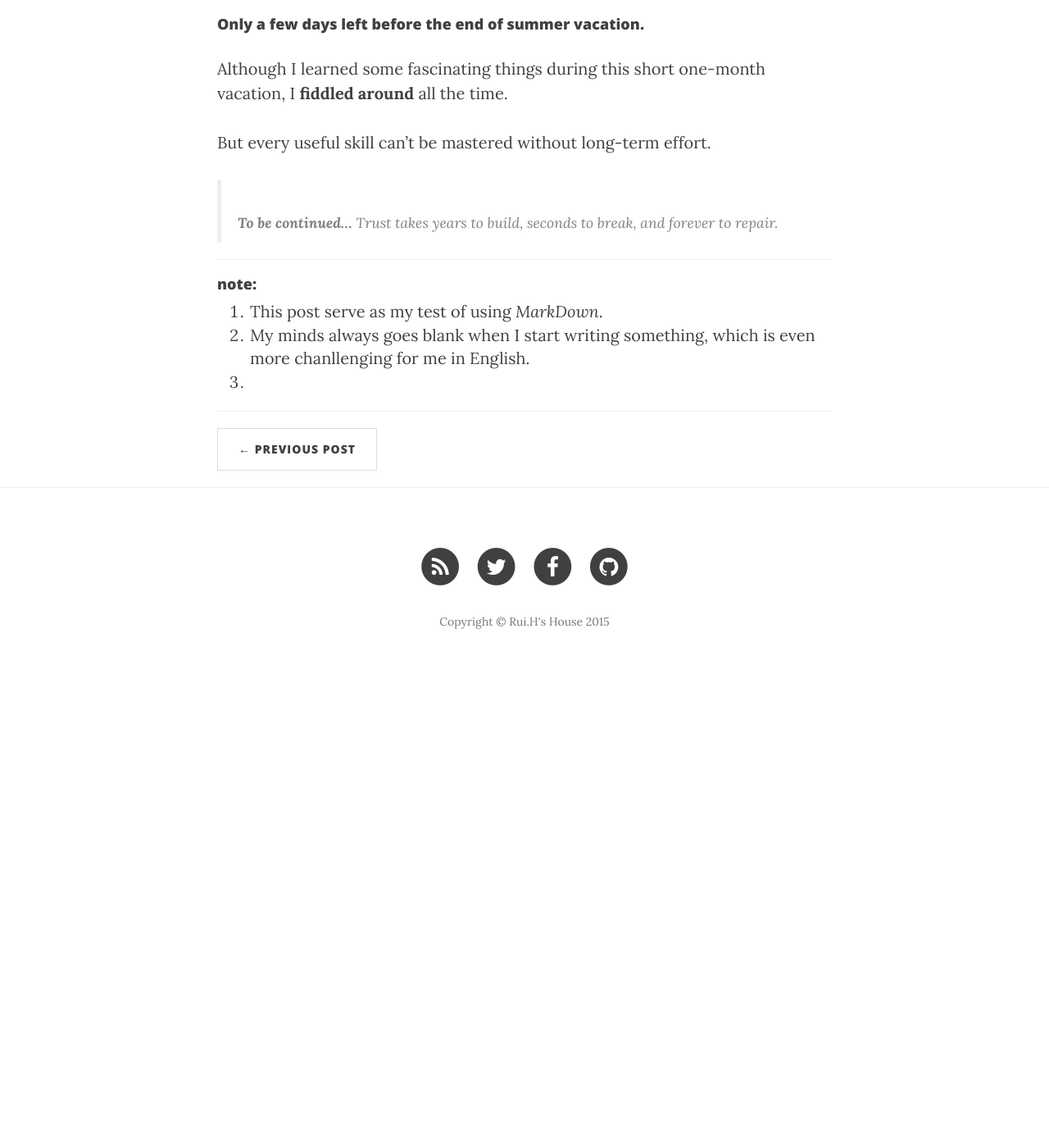
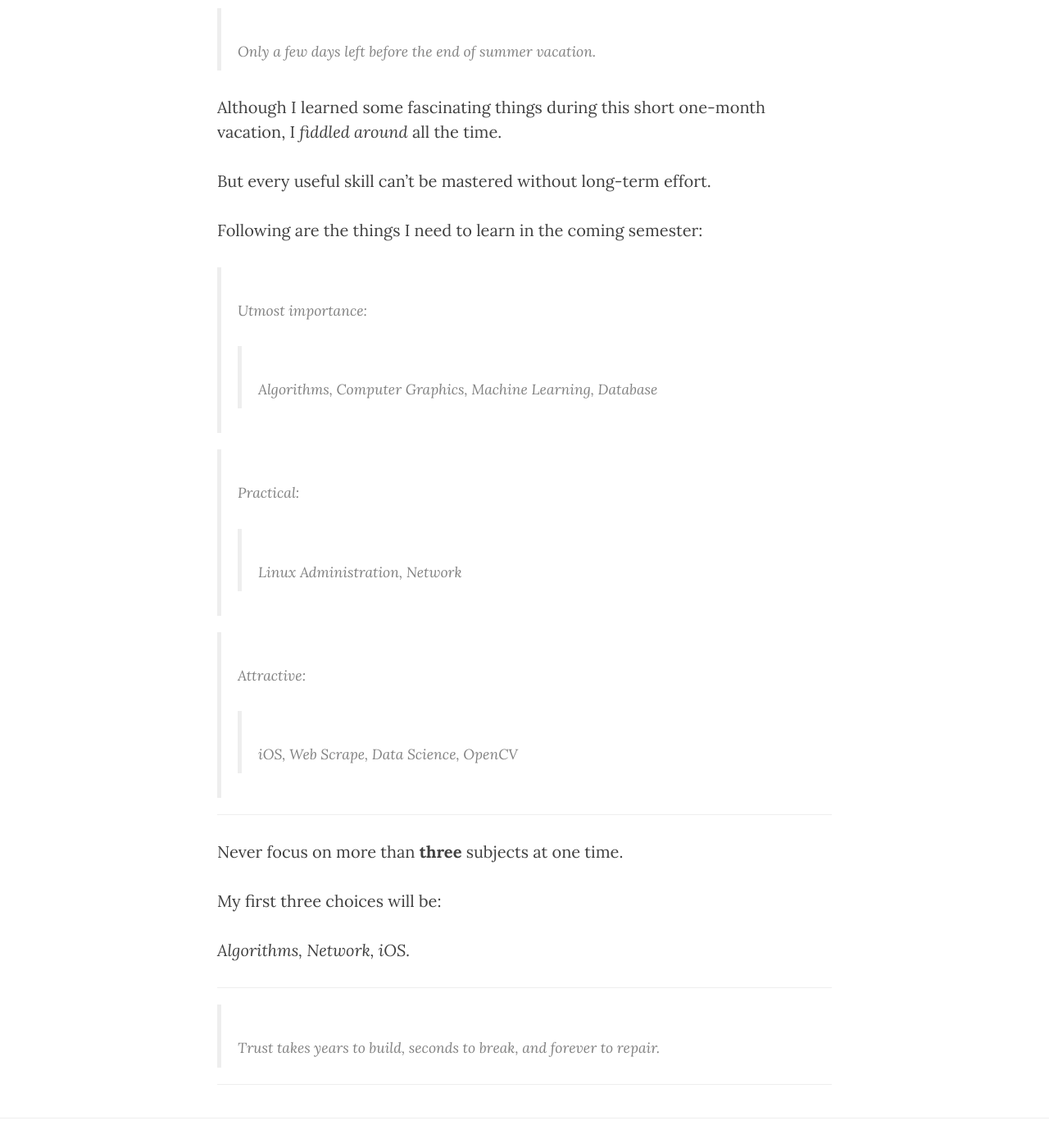
Before and after one commit to HRLTY/hrlty.github.io, a Jekyll site: the page built from _posts/2015-09-08-school-is-coming.markdown, in a window 1280 px wide and 1400 px high, scrolled down 516 px. Shown: the whole window at 82% size. Built offline with Jekyll 4.4.1, drawn with Linux system fonts in a browser that asks for light colours; nearby versions of some CDN libraries; comment, search, counter and statistics services are not loaded; before the commit the page ends 1350 px from its top, so only the background shows below that.

Commit message:
first post

```diff
--- a/_config.yml
+++ b/_config.yml
@@ -2,7 +2,7 @@
 title: Rui.H's House
 header-img: img/home-bg.jpg
 email: huangrui27@icloud.com
-description: "Initial release"
+description: "Rui.H's House"
 baseurl: ""
 url: "http://hrlty.github.io/"
 twitter_username: ShrekTheWizard
--- a/_layouts/post.html
+++ b/_layouts/post.html
@@ -41,7 +41,21 @@ layout: default
                     </li>
                     {% endif %}
                 </ul>
+                        <div id="disqus_thread"></div>
+<script type="text/javascript">
+  /* * * CONFIGURATION VARIABLES * * */
+  var disqus_shortname = 'ruih';
 
+  /* * * DON'T EDIT BELOW THIS LINE * * */
+  (function() {
+          var dsq = document.createElement('script'); dsq.type =
+  'text/javascript'; dsq.async = true;
+  dsq.src = '//' + disqus_shortname + '.disqus.com/embed.js';
+          (document.getElementsByTagName('head')[0] ||
+  document.getElementsByTagName('body')[0]).appendChild(dsq);
+  })();
+</script>
+<noscript>Please enable JavaScript to view the <a href="https://disqus.com/?ref_noscript" rel="nofollow">comments powered by Disqus.</a></noscript>
             </div>
         </div>
     </div>
--- a/_posts/2015-09-08-school-is-coming.markdown
+++ b/_posts/2015-09-08-school-is-coming.markdown
@@ -5,28 +5,46 @@ subtitle:   "Another fruitless summer passed."
 date:       2015-09-08 3:26:00
 author:     "Rui.H"
 header-img: "img/x60-post.jpg"
+published:  true
 ---
 
 
-
-
-####Only a few days left before the end of summer vacation.
+>    Only a few days left before the end of summer vacation.
 
 Although I learned some fascinating things during this short one-month
-vacation, I __fiddled around__ all the time.
+vacation, I _fiddled around_ all the time.
 
 But every useful skill can't be mastered without long-term effort.
 
+Following are the things I need to learn in the coming semester:
 
->**To be continued...**
->  Trust takes years to build, seconds to break, and forever to
->  repair.
+>  Utmost importance:
 >
+>> Algorithms,
+>> Computer Graphics,
+>> Machine Learning,
+>> Database
+
+> Practical:
+>
+>> Linux Administration,
+>> Network
+
+> Attractive:
+>
+>> iOS,
+>> Web Scrape,
+>> Data Science,
+>> OpenCV
+
+----------
+Never focus on more than **three** subjects at one time.
+
+My first three choices will be:
+
+_Algorithms, Network, iOS._
+
 
 ----------
 
-#### note:
-1. This post serve as my test of using *MarkDown*.
-2. My minds always goes blank when I start writing something, which is
-even more chanllenging for me in English.
-3.
+> _Trust takes years to build, seconds to break, and forever to repair._
--- a/index.html
+++ b/index.html
@@ -1,6 +1,6 @@
 ---
 layout: page
-description: "This is not my home"
+description: "A Blog About My Life"
 ---
 
 {% for post in paginator.posts %}
```
Also changed, not shown: _posts/2014-06-10-dinosaurs.markdown (deleted, +0 -43 lines), _posts/2014-07-01-dreams.markdown (deleted, +0 -42 lines), _posts/2014-07-08-failure-is-not-an-option.markdown (deleted, +0 -43 lines), _posts/2014-08-24-science-has-not-yet-mastered-prophecy.markdown (deleted, +0 -43 lines), _posts/2014-09-18-i-believe.markdown (deleted, +0 -42 lines), _posts/2014-09-24-man-must-explore.markdown (deleted, +0 -43 lines), _contact.html (renamed from contact.html).
